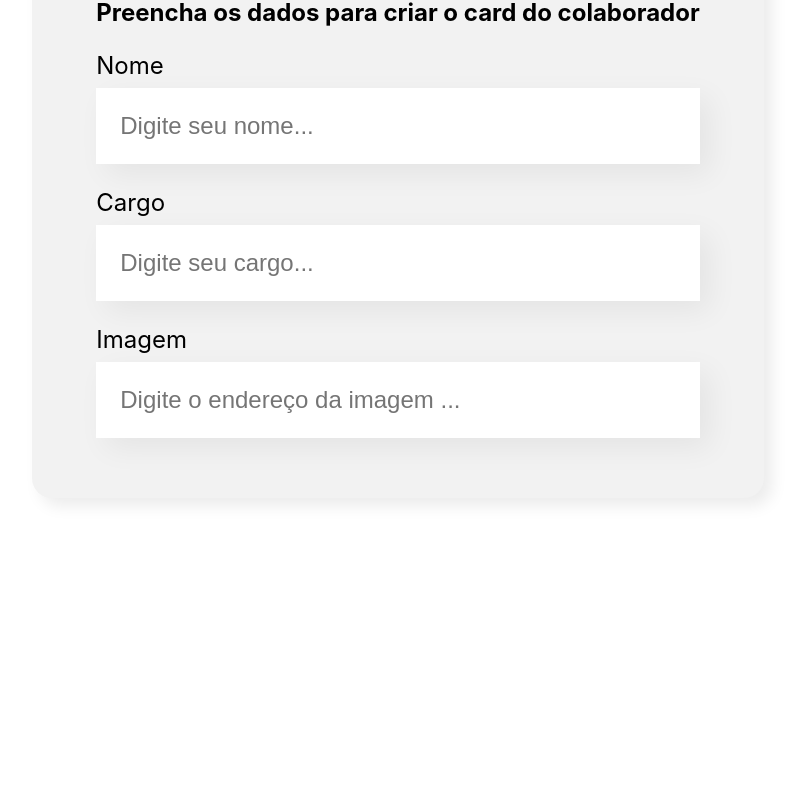
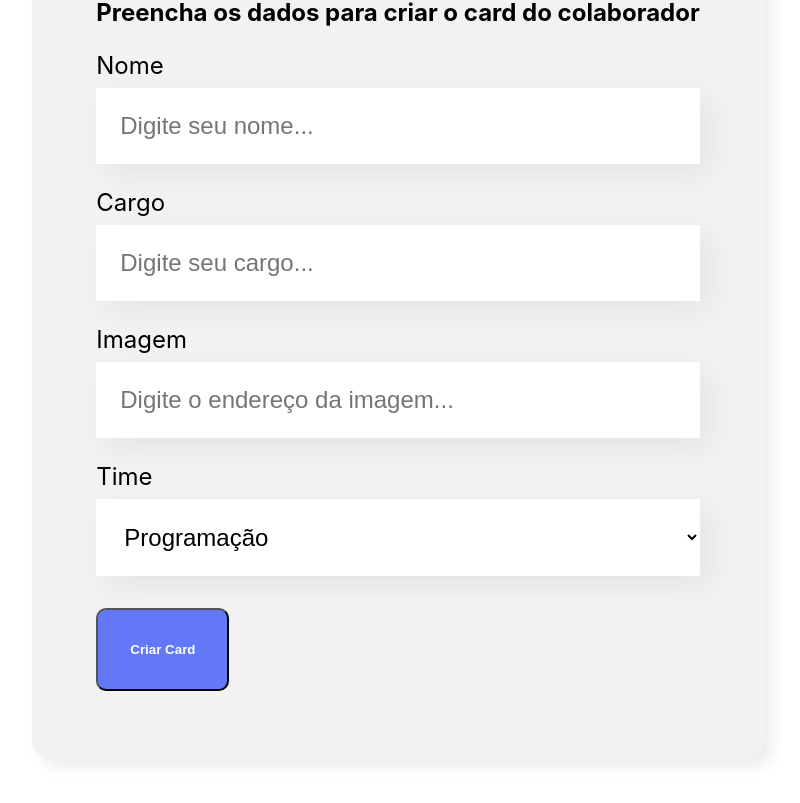
Before and after one commit to matheusjuda/organo-react, a React (Create React App) app: page / in a window 1280 px wide. Shown: the part 636-1439 px from the top of the page, without its empty margins (242-1042 px from the left). Before the commit the page ends 1214 px from the top, so only its background shows below. Built offline with nearby package versions, Linux system fonts and the light colour scheme.

Commit message:
Escutando inputs, criando botão, fazendo hook

```diff
--- a/src/App.js
+++ b/src/App.js
@@ -1,11 +1,20 @@
+import { useState } from "react";
 import Banner from "./componentes/Banner";
 import Formulario from "./componentes/Formulario";
 
 function App() {
+
+  const [colaboradores, serColaboradores] = useState([])
+
+  const aoNovoColaboradorAdicionado = (colaborador) => {
+    console.log(colaborador)
+
+  }
+
   return (
     <div className='App'>
       <Banner />
-      <Formulario />
+      <Formulario aoColaboradorCadastrado={colaborador => aoNovoColaboradorAdicionado(colaborador)} />
     </div>
   );
 }
--- /dev/null
+++ b/src/componentes/Botao/Botao.css
@@ -0,0 +1,13 @@
+.botao {
+  background-color: #6278f7;
+  border-radius: 10px;
+  font-weight: 700;
+  padding: 32px;
+  cursor: pointer;
+  color: #fff;
+  margin: 32px 0;
+}
+
+.botao:hover {
+  color: #95ffd4;
+}
--- /dev/null
+++ b/src/componentes/Botao/index.js
@@ -0,0 +1,7 @@
+import "./Botao.css";
+
+const Botao = (props) => {
+  return <button className='botao'>{props.children}</button>;
+};
+
+export default Botao;
--- a/src/componentes/CampoTexto/index.js
+++ b/src/componentes/CampoTexto/index.js
@@ -3,10 +3,16 @@
 const CampoTexto = (props) => {
   const placeholderModificada = `${props.placeholder}...`;
 
+
+  const aoDigitado = (evento) => {
+    props.aoAlterado(evento.target.value)
+  }
+
+
   return (
     <div className='campo-texto'>
       <label>{props.label}</label>
-      <input placeholder={placeholderModificada} />
+      <input value={props.valor} onChange={aoDigitado} required={props.obrigatorio} placeholder={placeholderModificada} />
     </div>
   );
 };
--- a/src/componentes/Formulario/index.js
+++ b/src/componentes/Formulario/index.js
@@ -1,14 +1,58 @@
+import Botao from "../Botao";
 import CampoTexto from "../CampoTexto";
+import ListaSuspensa from "../ListaSuspensa";
 import "./Formulario.css";
+import { useState } from "react";
 
-const Formulario = () => {
+const Formulario = (props) => {
+  const times = [
+    "Programação",
+    "Front-End",
+    "Data Science",
+    "Devops",
+    "UX e Design",
+    "Mobile",
+    "Inovação e Gestão",
+  ];
+
+  const [nome, setNome] = useState('')
+  const [cargo, setCargo] = useState('')
+  const [imagem, setImagem] = useState('')
+  const [time, setTime] = useState('')
+
+
+  const aoSalvar = (evento) => {
+    evento.preventDefault();
+    props.aoColaboradorCadastrado({ nome, cargo, imagem, time })
+  };
+
   return (
     <section className='formulario'>
-      <form>
+      <form onSubmit={aoSalvar}>
         <h2>Preencha os dados para criar o card do colaborador</h2>
-        <CampoTexto label='Nome' placeholder='Digite seu nome' />
-        <CampoTexto label='Cargo' placeholder='Digite seu cargo' />
-        <CampoTexto label='Imagem' placeholder='Digite o endereço da imagem ' />
+        <CampoTexto
+          obrigatorio={true}
+          label="Nome"
+          placeholder="Digite seu nome"
+          valor={nome}
+          aoAlterado={valor => setNome(valor)}
+        />
+        <CampoTexto
+          obrigatorio={true}
+          label="Cargo"
+          placeholder="Digite seu cargo"
+          valor={cargo}
+          aoAlterado={valor => setCargo(valor)}
+        />
+        <CampoTexto
+          label="Imagem"
+          placeholder="Digite o endereço da imagem"
+          valor={imagem}
+          aoAlterado={valor => setImagem(valor)}
+        />
+
+        <ListaSuspensa label='Time' itens={times} valor={time} aoAlterado={valor => setTime(valor)} />
+        <Botao>Criar Card</Botao>
       </form>
     </section>
   );
--- /dev/null
+++ b/src/componentes/ListaSuspensa/ListaSuspensa.css
@@ -0,0 +1,15 @@
+.lista-suspensa label {
+  display: block;
+  margin-bottom: 8px;
+  font-size: 24px;
+}
+
+.lista-suspensa select {
+  background-color: #fff;
+  box-shadow: 10px 10px 30px rgba(0, 0, 0, 0.06);
+  width: 100%;
+  border: none;
+  font-size: 24px;
+  padding: 24px;
+  box-sizing: border-box;
+}
--- /dev/null
+++ b/src/componentes/ListaSuspensa/index.js
@@ -0,0 +1,17 @@
+import "./ListaSuspensa.css";
+
+const ListaSuspensa = (props) => {
+
+  return (
+    <div className='lista-suspensa'>
+      <label>{props.label}</label>
+      <select onChange={evento => props.aoAlterado(evento.target.value)} required={props.required} value={props.value}>
+        {props.itens.map((item) => {
+          return <option key={item}>{item}</option>;
+        })}
+      </select>
+    </div>
+  );
+};
+
+export default ListaSuspensa;
```
